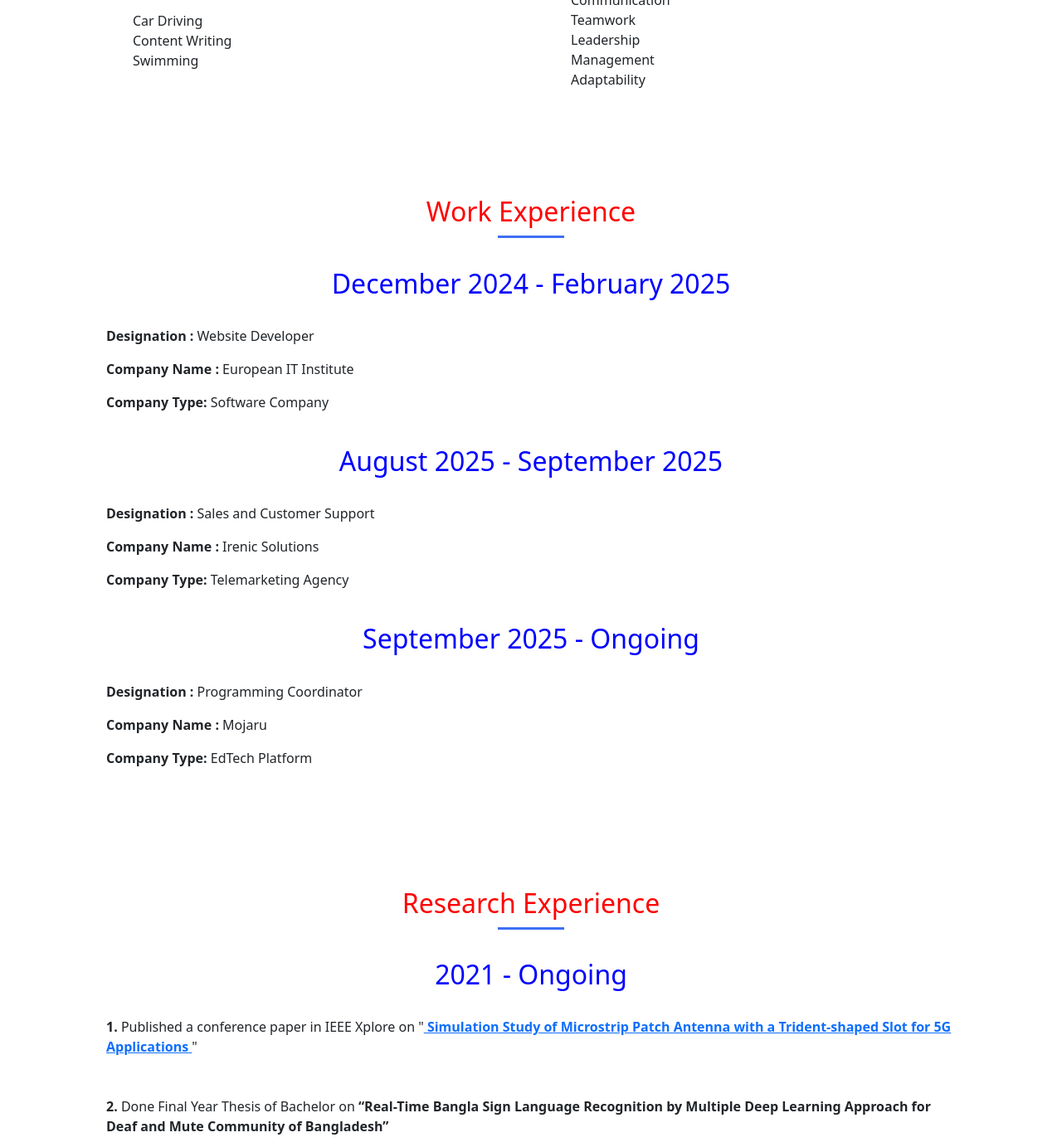
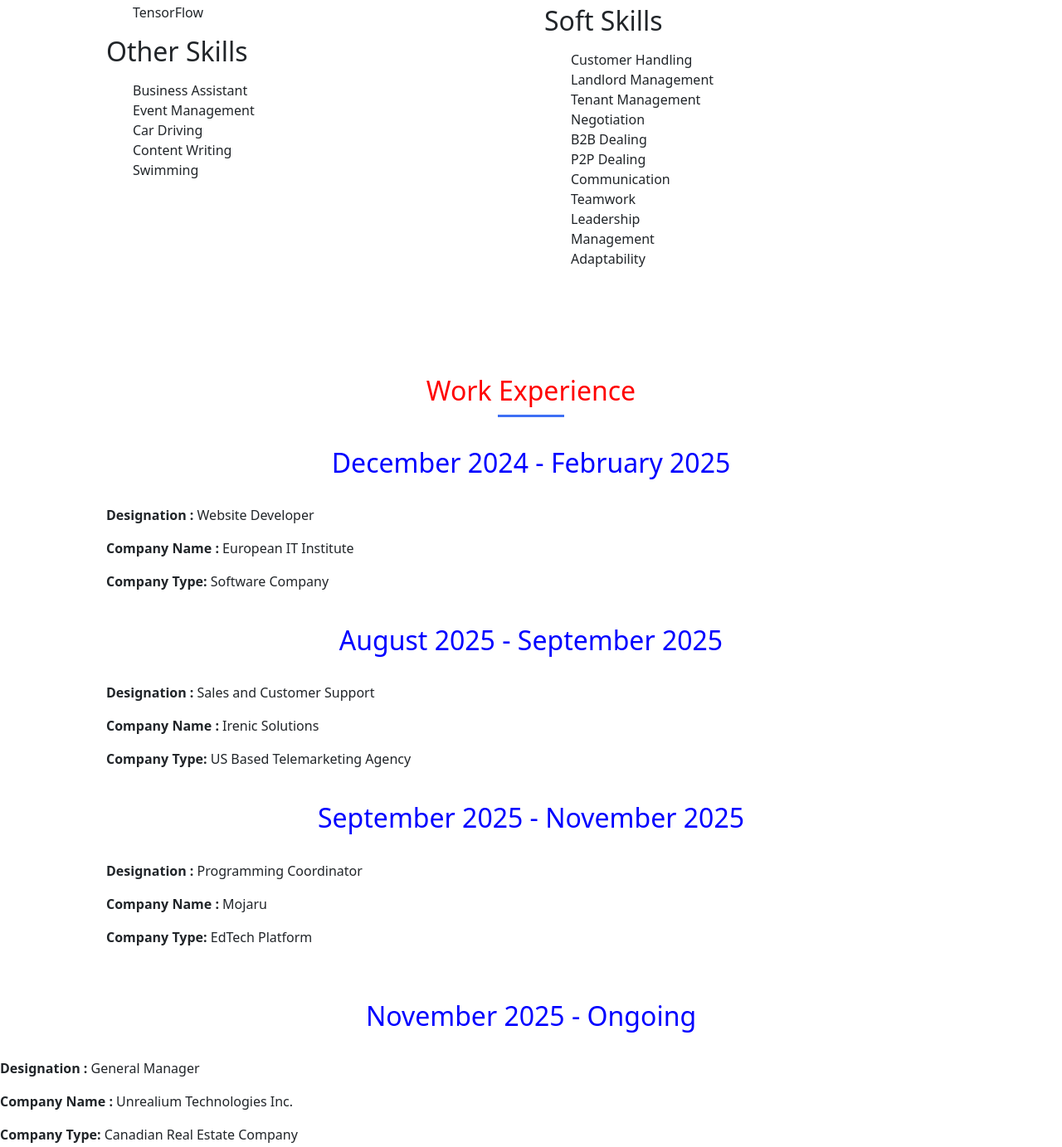
Before and after one commit to rakibul-hoda-labib/Labib-Portfolio, a plain HTML site: page index.html in a window 1280 px wide. Shown: the part 3520-4903 px from the top of the page at 83% size. Drawn offline with nearby package versions, Linux system fonts and the light colour scheme.

Commit message:
Update index.html

```diff
--- a/index.html
+++ b/index.html
@@ -162,7 +162,7 @@
                                 <a href="https://github.com/rakibul-hoda-labib" target="_blank" class="footer__icon"><i class="fa-brands fa-github"></i></a>
                                 <a href="https://www.linkedin.com/in/rakibul-hoda-labib-software-engineer/" target="_blank" class="footer__icon"><i class="fa-brands fa-linkedin"></i></a>
                                 <br><br>
-                                <a href="https://drive.google.com/file/d/1xoUBjFrgtF-NinL41927mh4y2wjh6sqt/view?usp=sharing" target="_blank" download="CV_Rakibul_Hoda_Labib" class="btn btn-primary mt-2">Download CV</a>
+                                <a href="https://drive.google.com/file/d/16ef_roEsPGKU2Djh6McwUfUskTgyitrz/view?usp=sharing" target="_blank" download="CV_Rakibul_Hoda_Labib" class="btn btn-primary mt-2">Download CV</a>
                               </div>
                     </div>
                         </div>
@@ -235,7 +235,8 @@
                 </ul>
                 <h2 class="skills__subtitle">Other Skills</h2>
                 <ul class="skills__list">
-
+                    <li class="skills__item">Business Assistant</li>
+					<li class="skills__item">Event Management</li>
                     <li class="skills__item">Car Driving</li>
 					<li class="skills__item">Content Writing</li>
                     <li class="skills__item">Swimming</li>
@@ -244,12 +245,15 @@
             <div class="skills__content">
                 <h2 class="skills__subtitle">Software Skills</h2>
                 <ul class="skills__list">
-
+                    <li class="skills__item">Google Workshpace</li>
+					<li class="skills__item">CRM Systems</li>
+					<li class="skills__item">Docusign</li>
                     <li class="skills__item">Microsoft Word</li>
                     <li class="skills__item">Microsoft Excel</li>
 					<li class="skills__item">Microsoft PowerPoint</li>
                   <li class="skills__item">Canva</li>
                     <li class="skills__item">CapCut</li>
+					<li class="skills__item">Google Meet</li>
                     <li class="skills__item">Google Calendar</li>
 
                 </ul>
@@ -263,6 +267,11 @@
                 <h2 class="skills__subtitle">Soft Skills</h2>
                 <ul class="skills__list">
                     <li class="skills__item">Customer Handling</li>
+					<li class="skills__item">Landlord Management</li>
+					<li class="skills__item">Tenant Management</li>
+					<li class="skills__item">Negotiation</li>
+					<li class="skills__item">B2B Dealing</li>
+					<li class="skills__item">P2P Dealing</li>
 					<li class="skills__item">Communication</li>
                     <li class="skills__item">Teamwork</li>
 					<li class="skills__item">Leadership</li>
@@ -292,20 +301,27 @@
       <br>
     <p><b>Designation : </b> Sales and Customer Support</p>
     <p><b>Company Name : </b> Irenic Solutions </p>
-    <p><b>Company Type: </b>  Telemarketing Agency</p>
+    <p><b>Company Type: </b> US Based Telemarketing Agency</p>
     <br>
-    <h2 style="color: blue;text-align: center;" >  September 2025 - Ongoing </h2>
+    <h2 style="color: blue;text-align: center;" >  September 2025 - November 2025 </h2>
       <br>
     <p><b>Designation : </b>  Programming Coordinator</p>
     <p><b>Company Name : </b>  Mojaru </p>
     <p><b>Company Type: </b> EdTech Platform</p>
      </div>
      </section>
+		 <h2 style="color: blue;text-align: center;" >  November 2025 - Ongoing </h2>
+      <br>
+    <p><b>Designation : </b>  General  Manager </p>
+    <p><b>Company Name : </b>  Unrealium Technologies Inc.  </p>
+    <p><b>Company Type: </b>  Canadian Real Estate Company </p>
+     </div>
+     </section>
 <section class="education section" id="education">
   <h1 style="color: red;" class="section-title">Research Experience</h1>
 
   <div class="education__container bd-grid">
-    <h2 style="color: blue; text-align: center;">2021 - Ongoing</h2>
+    <h2 style="color: blue; text-align: center;">January 2024 - Ongoing</h2>
     <br>
 
     <p>
@@ -317,7 +333,7 @@
 		<br>
 		<br>
       <b>2.</b> Done Final Year Thesis of Bachelor on
-      <b>“Real-Time Bangla Sign Language Recognition by Multiple Deep Learning Approach for Deaf and Mute Community of Bangladesh”</b>
+      <b>“Real-Time Bangla Sign Language Recognition by Multiple Deep Learning Approach for Deaf and Mute Community of Bangladesh” — Research paper currently under submission for publication</b>
     </p>
   </div>
 </section>
```
